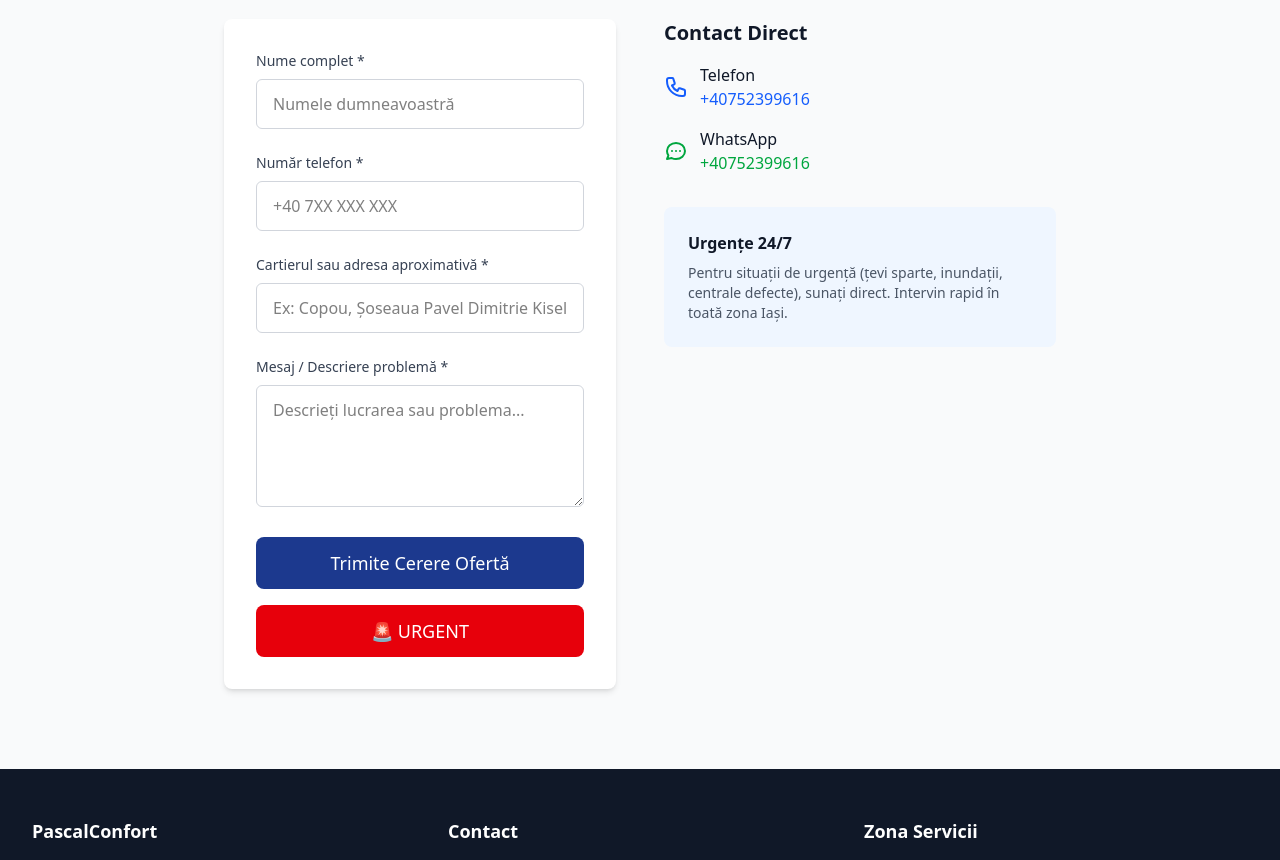
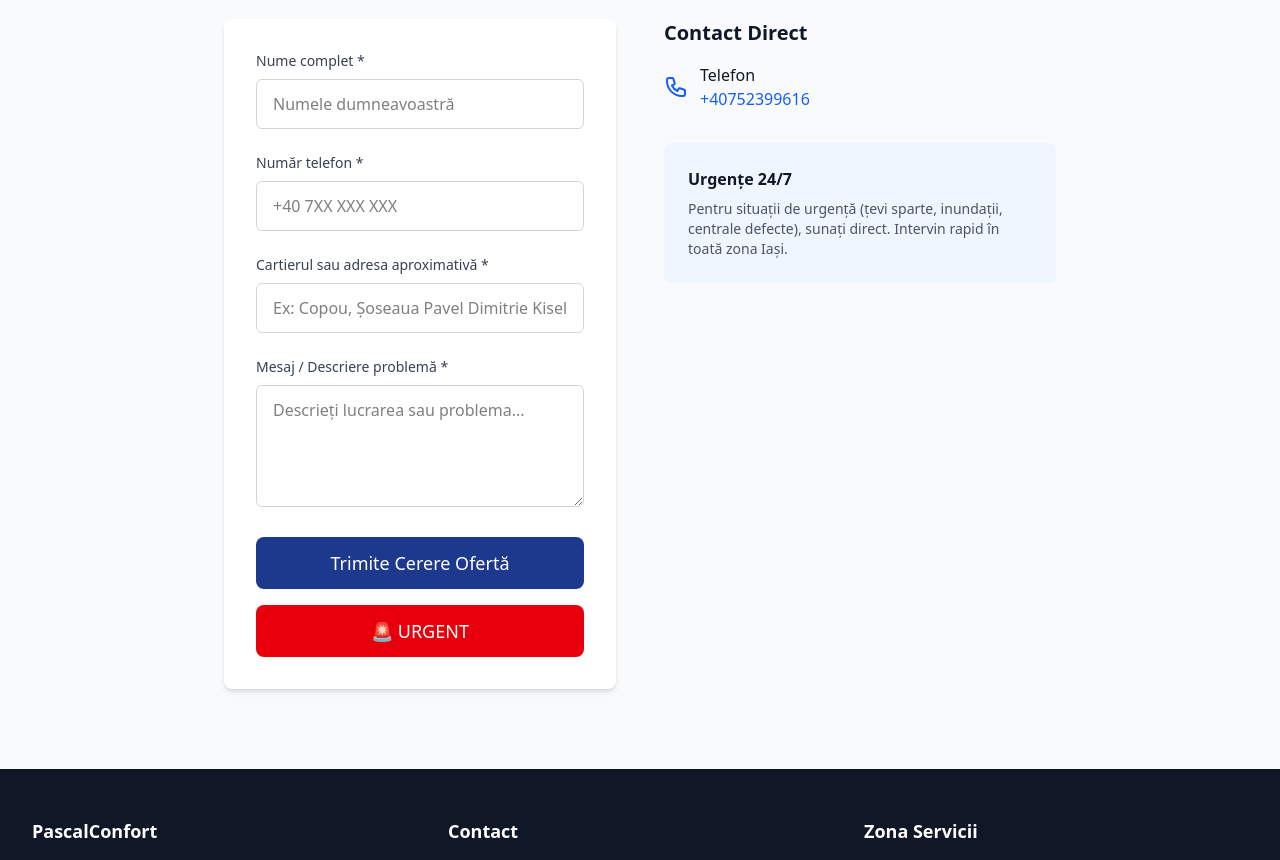
Before and after one commit to pkbannutz/PascalConfort, a Next.js app: page / in a window 1280 px wide. Shown: the part 4120-4980 px from the top of the page. Built offline with nearby package versions, Linux system fonts and the light colour scheme.

Commit message:
Hide WhatsApp section in normal mode contact form

```diff
--- a/src/app/components/sections/ContactForm.tsx
+++ b/src/app/components/sections/ContactForm.tsx
@@ -206,20 +206,6 @@ export function ContactForm({ hideTitle = false, hideNormalButton = false, hideC
                   </div>
                 </div>
 
-                <div className="flex items-center">
-                  <div className="flex-shrink-0">
-                    <svg className="w-6 h-6 text-green-600" fill="none" stroke="currentColor" viewBox="0 0 24 24">
-                      <path strokeLinecap="round" strokeLinejoin="round" strokeWidth={2} d="M8 12h.01M12 12h.01M16 12h.01M21 12c0 4.418-4.03 8-9 8a9.863 9.863 0 01-4.255-.949L3 20l1.395-3.72C3.512 15.042 3 13.574 3 12c0-4.418 4.03-8 9-8s9 3.582 9 8z" />
-                    </svg>
-                  </div>
-                  <div className="ml-3">
-                    <p className="text-gray-900 font-medium">WhatsApp</p>
-                    <a href={CONTACT_INFO.whatsappUrl} className="text-green-600 hover:text-green-800">
-                      {CONTACT_INFO.phone}
-                    </a>
-                  </div>
-                </div>
-
               </div>
             </div>
 
```
